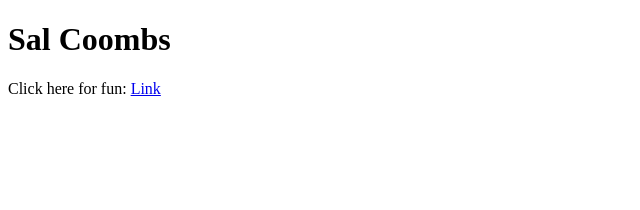
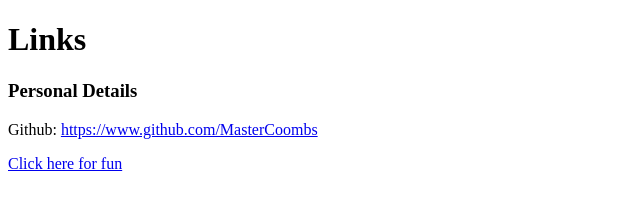
Before and after one commit to SalCoombs/Personal-Website, a plain HTML site: page index.htm in a window 1280 px wide. Shown: the whole page, without its empty margins (0-640 px from the left). Drawn offline with Linux system fonts and the light colour scheme.

Commit message:
Added My personal details section and github mainpage.

```diff
--- a/index.htm
+++ b/index.htm
@@ -1,5 +1,6 @@
 <!DOCTYPE html>
-<html>
+
+<html lang="en-CA">
     <head>
         <title>
             Hello, Welcome to my Website
@@ -7,13 +8,19 @@
     </head>
     <body>
         <h1>
-            Sal Coombs
+            Links
         </h1>
+        <h3>
+            Personal Details
+        </h3>
         <p>
-            Click here for fun:
-            <a href="https://www.youtube.com/watch?v=dQw4w9WgXcQ">
-                Link
+            Github:
+            <a href="https://www.github.com/MasterCoombs">
+                https://www.github.com/MasterCoombs
             </a>
         </p>
+        <a href="https://www.youtube.com/watch?v=dQw4w9WgXcQ">
+            Click here for fun
+        </a>
     </body>
 </html>
```
